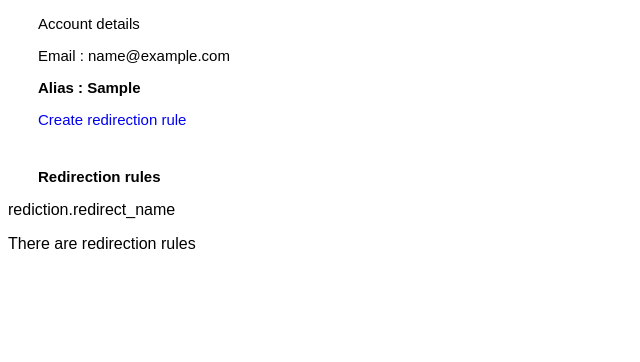
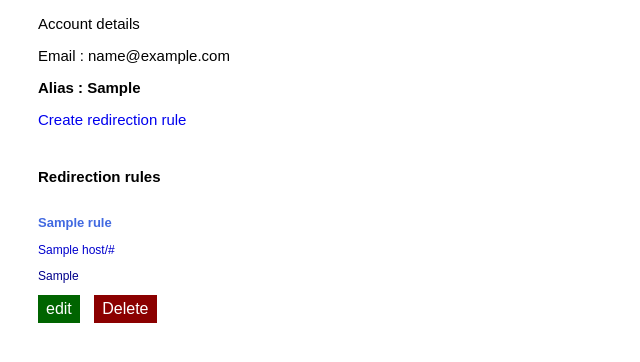
Before and after one commit to safatjamil/short-url, a Django app: template templates/home.html in a window 1280 px wide. Shown: the top 362 px of the page, without its empty margins (0-640 px from the left). Run offline with Django 3.2, Linux system fonts and the light colour scheme; the template is opened without the code that fills it: most values are stand-ins (such as "Sample title", 1, 10 or a date in 2020).

Commit message:
adding fullhome view, create rule and delete rule

```diff
--- a/models.py
+++ b/models.py
@@ -12,4 +12,5 @@ class RedirectMap(models.Model):
     org_alias = models.CharField(max_length=4)
     redirect_name = models.CharField(max_length=60)
     randcode = models.CharField(max_length=6)
+    incoming_url = models.CharField(max_length=60)
     redirect_to = models.CharField(max_length=400)
--- a/static/home.css
+++ b/static/home.css
@@ -14,11 +14,53 @@ margin-left:30px;
 font-size:15px;
 font-weight:bold;
 }
+.gen_text
+{
+margin-left:30px;
+}
 .rules_container
 {
 margin-top:40px;
 }
-.gen_text
+.rule
 {
 margin-left:30px;
+margin-right:55%;
+margin-top:30px;
 }
+.rule_name
+{
+font-size:13px;
+font-weight:600;
+color:#4169E1;
+}
+.incoming_url
+{
+margin-top:0px;
+font-size:12px;
+font-weight:400;
+color:#0000CD;
+}
+.outgoing_url
+{
+margin-top:2px;
+font-size:12px;
+font-weight:400;
+color:#00008B;
+}
+.edit{
+    background-color: #006400;
+    color: white;
+    padding: 5px 8px 5px 8px;
+    text-align: center;
+    text-decoration: none;
+    display: inline-block;
+}
+.delete{
+    background-color: #8B0000;
+    color: white;
+    padding: 5px 8px 5px 8px;
+    text-align: center;
+    text-decoration: none;
+    display: inline-block;
+  }
--- a/templates/create_redirection_map.html
+++ b/templates/create_redirection_map.html
@@ -10,8 +10,8 @@
 
 
 {% block content %}
-<div class="">
- <div class="gen_margin"><p class="'header">Create rediction rule</p></div>
+<div class="container">
+ <div class="gen_margin"><p class="header">Create rediction rule</p></div>
  <form action="" method="post">
       {% csrf_token %}
       <div class="container">
--- a/templates/home.html
+++ b/templates/home.html
@@ -20,10 +20,18 @@
 <div class="rules_container">
     <p class="alias">Redirection rules</p>
     {% if redirection_rules %}
-      {% for rediction in redirection_rules%}
-      <p>rediction.redirect_name</p>
+      {% for rule in redirection_rules %}
+      <div class='rule'>
+        <div class='rule_name'><p>{{rule.redirect_name}}</p></div>
+        <div class='incoming_url'><p>{{host}}/{{rule.incoming_url}}</p></div>
+        <div class='outgoing_url'><p>{{rule.redirect_to}}</p></div>
+        <div class="delete_button">
+           <span><a href= "/edit_rl/{{rule.id}}" class='edit' target="_blank">edit</a></span>
+           <span style="margin-left:10px;"><a href= "/delete_rl/{{rule.id}}" class='delete' target="_blank">Delete</a></span>
+        </div>
+      </div>
       {% endfor %}
-    <p>There are redirection rules</p>
+
     {% else %}
     <p class="gen_text">No rules found</p>
     {% endif %}
--- a/urls.py
+++ b/urls.py
@@ -23,5 +23,6 @@ urlpatterns = [
     path('signin/',views.signin,name='signin'),
     path('home/',views.home,name='home'),
     path('create_rl/',views.create_redirection_map,name='create_redirection_map'),
+    path('delete_rl/<int:rl_id>',views.delete_redirection_map,name='delete_redirection_map'),
 
 ]
```
Also changed, not shown: common_resources.py (+8 -3 lines), templates/delete_redirection_map.html (added, +14 -0 lines), views.py (+19 -2 lines).
